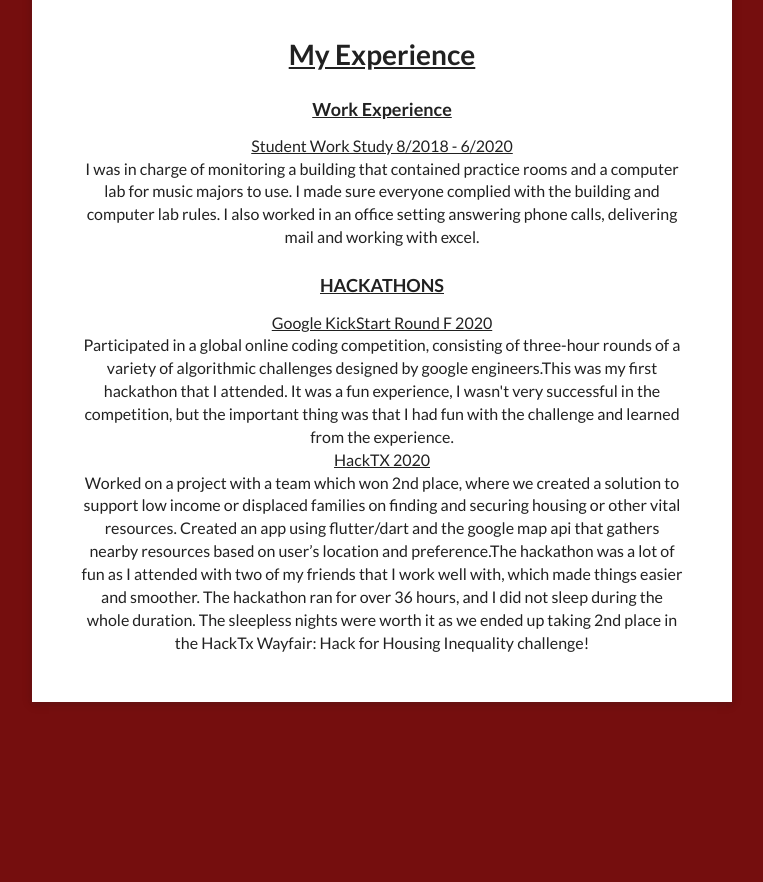
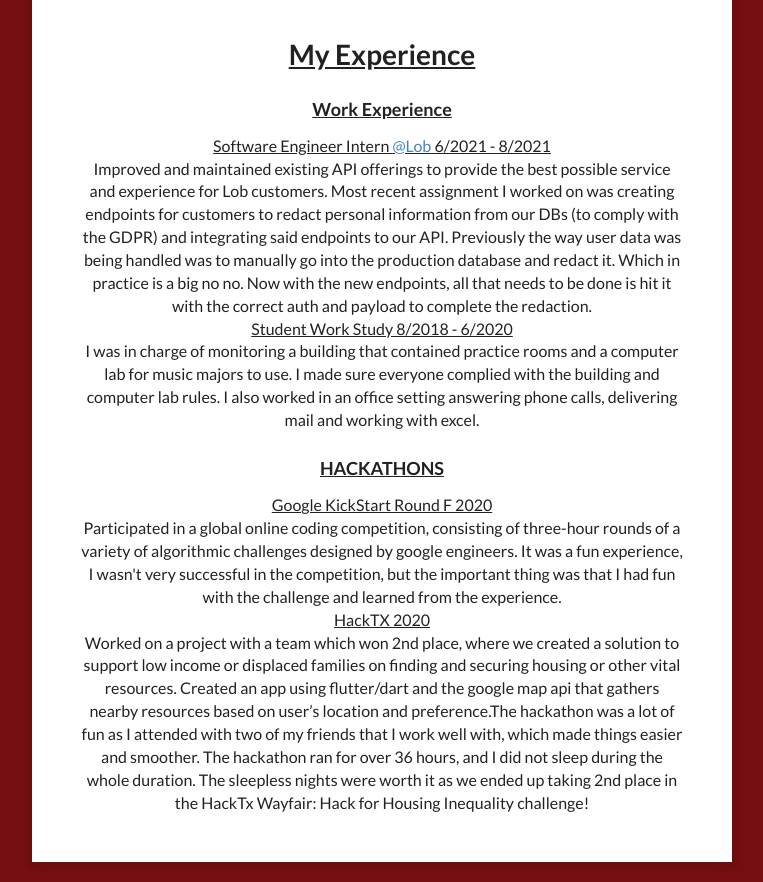
Before and after one commit to Martje55555/Martje55555.github.io, a React (Create React App) app: page /Projects in a window 1280 px wide. Shown: the part 1080-1962 px from the top of the page, without its empty margins (258-1021 px from the left). Before the commit the page ends 1802 px from the top, so only its background shows below. Built offline with nearby package versions, Linux system fonts and the light colour scheme.

Commit message:
updated experience page

```diff
--- a/src/components/Home.js
+++ b/src/components/Home.js
@@ -22,6 +22,15 @@ const Home = () => {
             <div className="ui black raised very padded text container segment">
                 <h1 className="ui centered header"><u><b>My Experience</b></u></h1>
                 <h3 className="ui centered header"><u>Work Experience</u></h3>
+
+                <center><p><u>Software Engineer Intern <a target='_blank' href={'https://www.lob.com/'}>@Lob</a>  6/2021 - 8/2021</u></p></center>
+                <center><p>Improved and maintained existing API offerings to provide the best possible service and experience for Lob customers.
+Most recent assignment I worked on was creating endpoints for customers to redact personal information from our DBs (to comply with the GDPR) and integrating said endpoints
+to our API. Previously the way user data was being handled was to manually go into the production database and redact it. Which in practice is
+ a big no no. Now with the new endpoints, all that needs to be done is hit it with the correct auth and payload to complete the redaction.
+
+                </p></center>
+
                 <center><p><u>Student Work Study 8/2018 - 6/2020</u></p></center>
                 <center><p>I was in charge of monitoring a building that contained practice
                 rooms and a computer lab for music majors to use. I made
@@ -34,9 +43,9 @@ const Home = () => {
                 <center><p><u>Google KickStart Round F 2020</u></p></center>
                 <center><p>Participated in a global online coding competition, consisting
                 of three-hour rounds of a variety of algorithmic challenges designed by
-                google engineers.This was my first hackathon that I attended. It was a fun
-                experience, I wasn't very successful in the competition, but the important
-                thing was that I had fun with the challenge and learned from the experience.
+                google engineers. It was a fun experience, I wasn't very successful in the
+                competition, but the important thing was that I had fun with the challenge
+                and learned from the experience.
                     </p> </center>
 
                 <center> <p><u>HackTX 2020</u></p></center>
```
